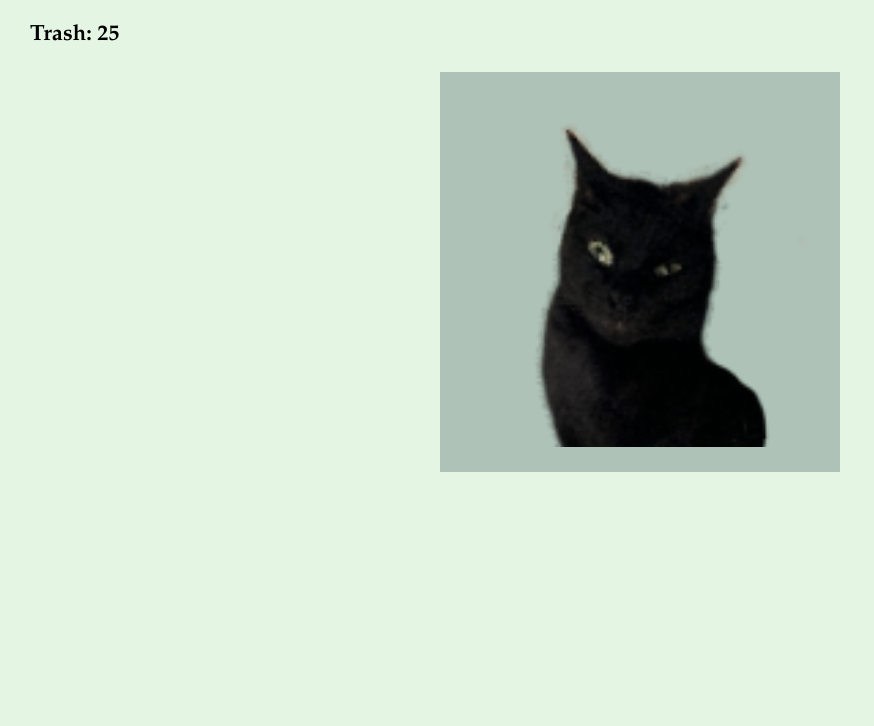
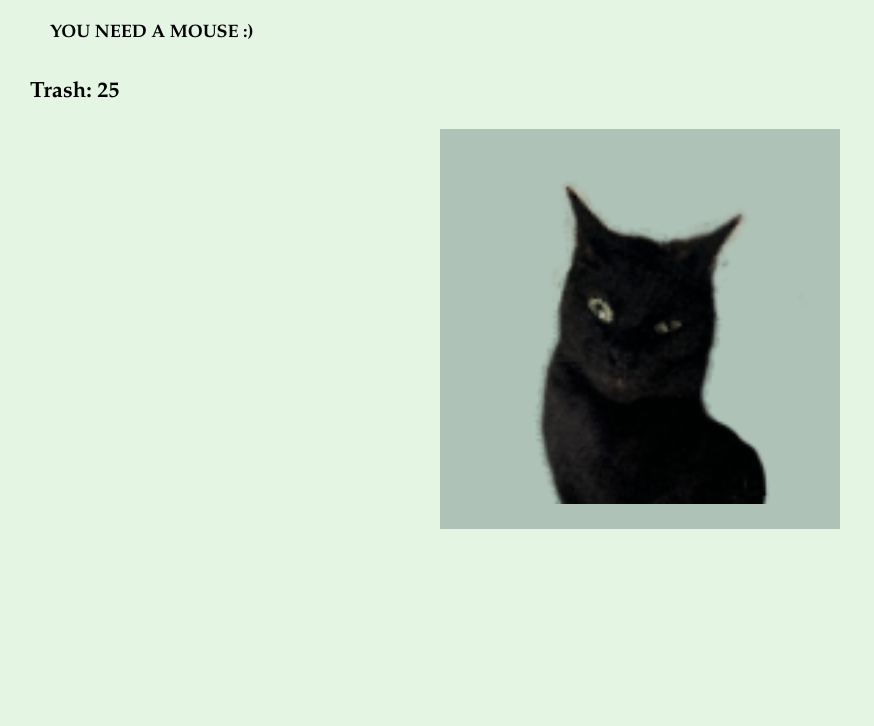
Before and after one commit to Popitaoooh/poppycat, a plain HTML site: page build/homepage.html in a window 1280 px wide. Shown: the part 74-800 px from the top of the page, without its empty margins (0-874 px from the left). Drawn offline with Linux system fonts and the light colour scheme.

Commit message:
Update homepage.html

```diff
--- a/build/homepage.html
+++ b/build/homepage.html
@@ -6,6 +6,7 @@
 </head>
 <body>
 <h1>How fast can you click?<h1>
+<p><b>YOU NEED A MOUSE :)</b></p>
 <h3>Trash: <span id="trashval"></span><script>
     document.getElementById("trashval").innerHTML = trashval;
   </script>
```
